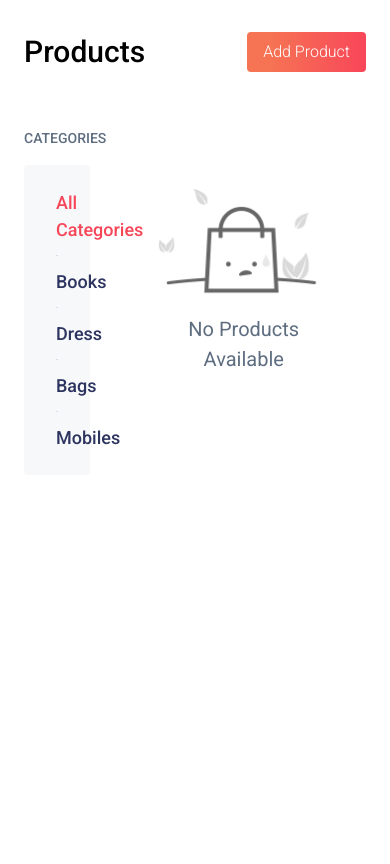
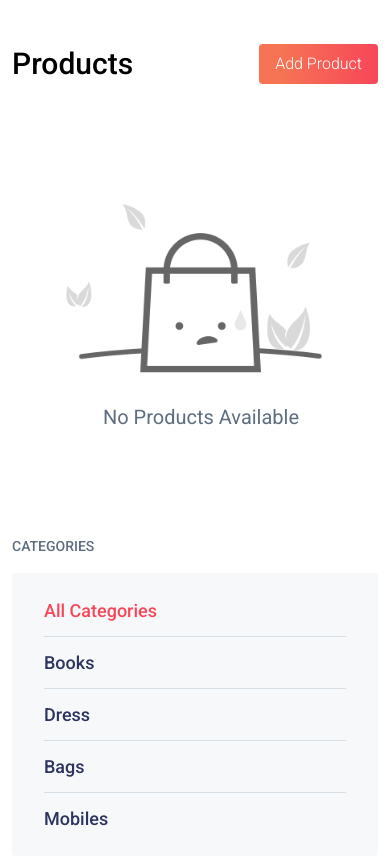
Before and after one commit to GMArjun/doodleblue_frontend_task, a Vue app: page / in a window 390 px wide. Shown: the top 864 px of the page. Built offline with nearby package versions, Linux system fonts and the light colour scheme; what vue-paginate would draw is missing.

Commit message:
responsivr changes

```diff
--- a/src/App.vue
+++ b/src/App.vue
@@ -1,6 +1,6 @@
 <template>
   <div id="app">
-    <div class="max-w-screen-xl mx-auto px-6 xl:px-0">
+    <div class="max-w-screen-xl mx-auto px-3 py-3 sm:px-6 xl:px-0">
       <div class="flex py-8 sm:py-12">
         <div
           class="self-center text-3xl sm:text-4xl font-medium mr-auto leading-none text-black"
@@ -10,8 +10,8 @@
           class="px-4 sm:px-12 py-3 sm:py-4 rounded mainGradient text-white font-light text-base sm:text-2xl leading-none focus:outline-none"
         >Add Product</button>
       </div>
-      <div class="flex flex-wrap">
-        <div class="w-3/12 pr-5">
+      <div class="flex flex-col lg:flex-row flex-wrap">
+        <div class="w-full lg:w-3/12 pr-0 lg:pr-5 order-2 lg:order-1">
           <Categories-Tray
             :cateData="Categories"
             @selectedCategory="currentCategory = $event"
@@ -26,7 +26,7 @@
           <TopProducts class="my-10" :productsData="products" v-if="products && products.length" />
         </div>
 
-        <div class="w-9/12" v-if="fProduct && fProduct.length">
+        <div class="w-full lg:w-9/12 order-1 lg:order-2" v-if="fProduct && fProduct.length">
           <div class="flex px-4 py-3">
             <div
               class="mr-3 self-center text-gray"
@@ -62,7 +62,7 @@
           </div>
         </div>
 
-        <div class="w-9/12" v-else>
+        <div class="w-full lg:w-9/12" v-else>
           <div class="flex flex-col justify-center items-center p-10 py-20">
             <img src="./assets/images/empty.png" class="max-w-full flex-shrink-0" alt />
             <div class="text-xl sm:text-4xl text-center text-gray mt-2 pl-3">No Products Available</div>
--- a/src/components/product.vue
+++ b/src/components/product.vue
@@ -1,12 +1,12 @@
 <template>
-  <div class="holder w-6/12 xl:w-4/12" :key="pIndex">
-    <div class="product m-4 rounded-md cursor-pointer" @click="modalVisible = true">
-      <div class="relative overflow-hidden productImage rounded-t-md h-56">
+  <div class="holder w-6/12 md:w-4/12 lg:w-6/12 xl:w-4/12" :key="pIndex">
+    <div class="product m-1 sm:m-2 lg:m-4 rounded-md cursor-pointer" @click="modalVisible = true">
+      <div class="relative overflow-hidden productImage rounded-t-md h-32 sm:h-48 lg:h-56">
         <img :src="pData.image" class="w-full h-full object-cover transition ease-in duration-300" />
       </div>
-      <div class="px-4 py-8 text-center">
-        <div class="font-bold text-xl leading-none mb-2 truncate">{{pData.title}}</div>
-        <div class="text-sm flex justify-center">
+      <div class="px-4 py-4 sm:py-6 lg:py-8 text-center">
+        <div class="font-bold text-md md:text-xl leading-none mb-2 truncate">{{pData.title}}</div>
+        <div class="text-xs sm:text-sm flex justify-center">
           <span v-if="pData.originalPrice" class="mr-2 line-through text-gray">${{(pData.originalPrice).toFixed(2)}}</span>
           <span>${{(pData.price).toFixed(2)}}</span>
         </div>
```
